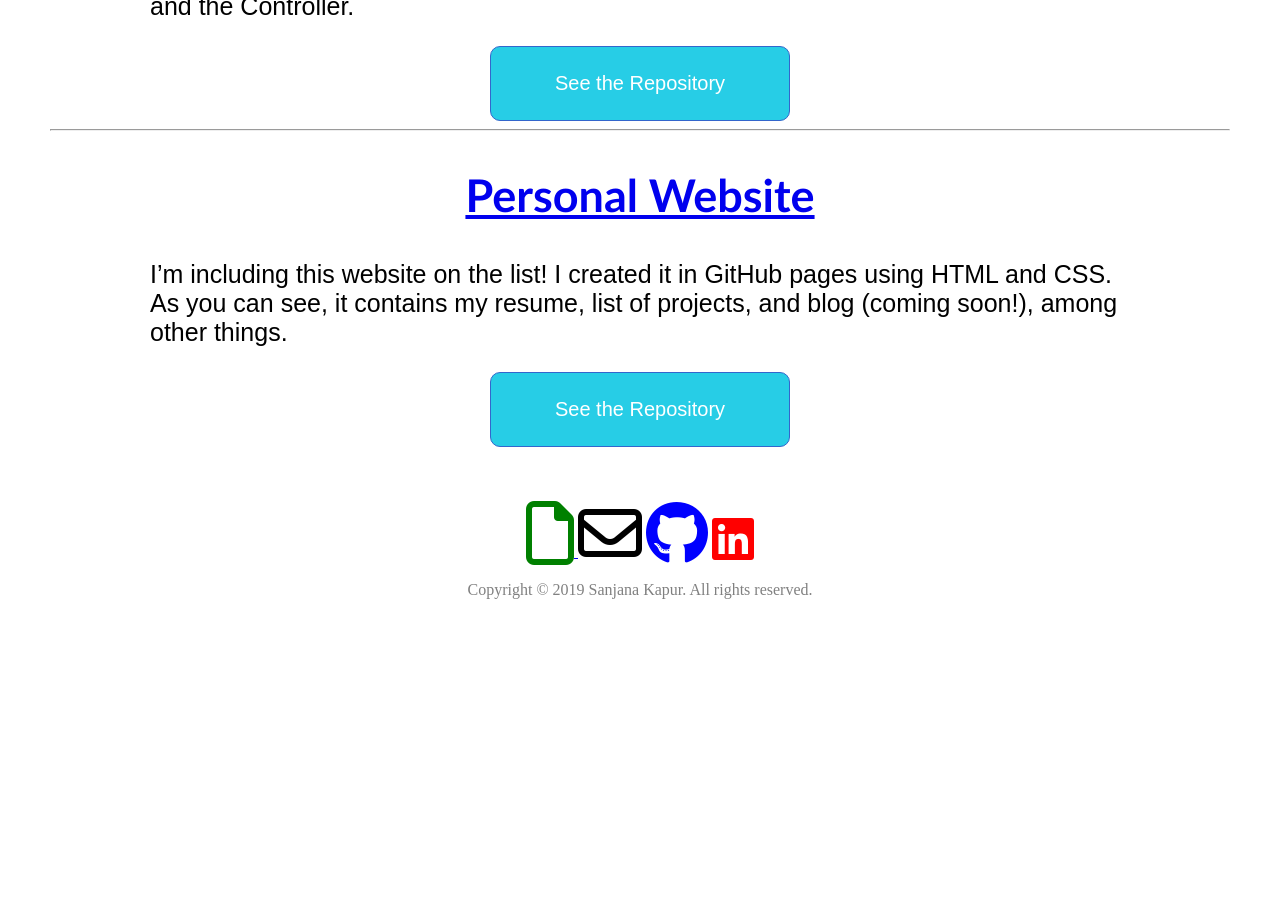
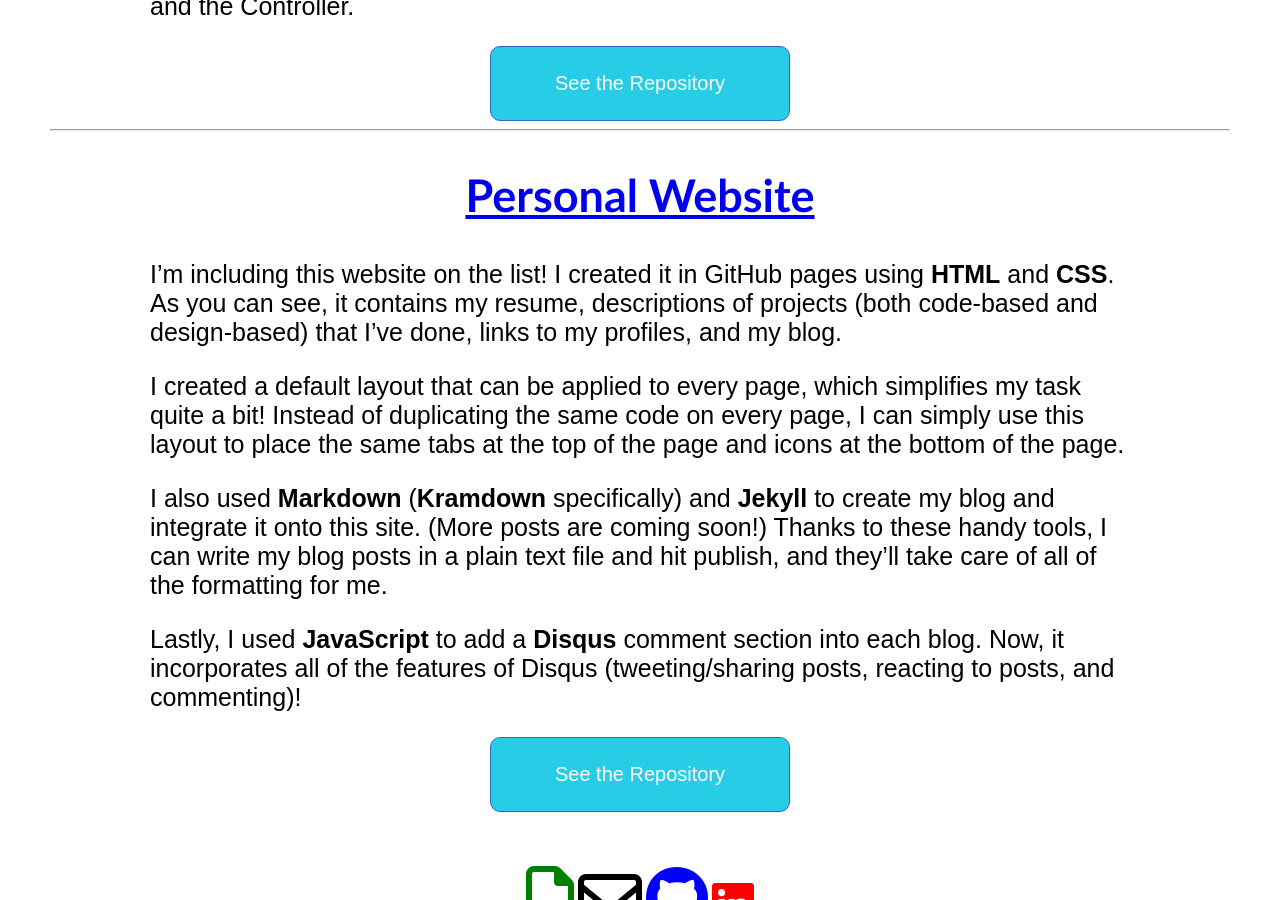
Before and after one commit to skapur12/skapur12.github.io, a Jekyll site: the page built from code.html, in a window 1280 px wide and 900 px high, scrolled down 530 px. Built offline with Jekyll 4.4.1, drawn with Linux system fonts in a browser that asks for light colours; nearby versions of some CDN libraries; before the commit the page ends 1153 px from its top, so only the background shows below that.

Commit message:
Updated website description

```diff
--- a/code.html
+++ b/code.html
@@ -35,8 +35,17 @@ title: Sanjana Kapur
   <h2> <a href= "https://skapur12.github.io/" class="nav-link"> Personal Website </a> </h2>
  </div>
   <div class="description">
-    <p> I’m including this website on the list! I created it in GitHub pages using HTML and CSS. As you can see, it contains my
-    resume, list of projects, and blog (coming soon!), among other things. </p>
+       <p> I’m including this website on the list! I created it in GitHub pages using <b>HTML</b> and <b>CSS</b>. As you can
+         see, it contains my resume, descriptions of projects (both code-based and design-based) that I’ve done, links to my
+         profiles, and my blog. </p>
+    <p> I created a default layout that can be applied to every page, which simplifies my task quite a bit! Instead of
+         duplicating the same code on every page, I can simply use this layout to place the same tabs at the top of the
+         page and icons at the bottom of the page. </p>
+       <p> I also used <b>Markdown</b> (<b>Kramdown</b> specifically) and <b>Jekyll</b> to create my blog and integrate it onto this site. (More
+         posts are coming soon!) Thanks to these handy tools, I can write my blog posts in a plain text file and hit publish,
+         and they’ll take care of all of the formatting for me. </p>
+       <p> Lastly, I used <b>JavaScript</b> to add a <b>Disqus</b> comment section into each blog. Now, it incorporates all of the features of
+         Disqus (tweeting/sharing posts, reacting to posts, and commenting)! </p>
   </div>
 
   <div class="CenterButton">
```
